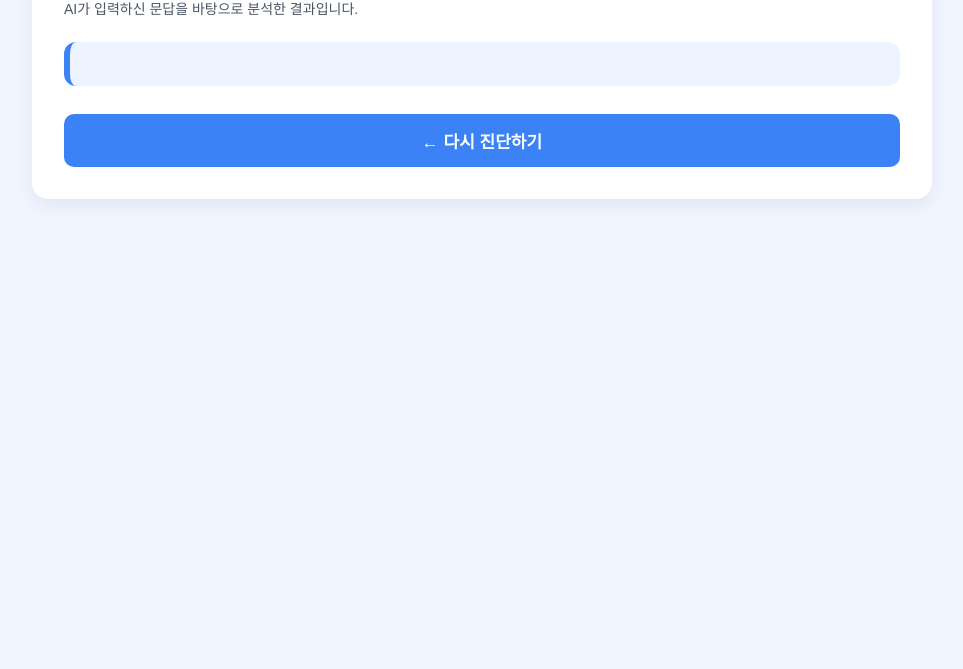
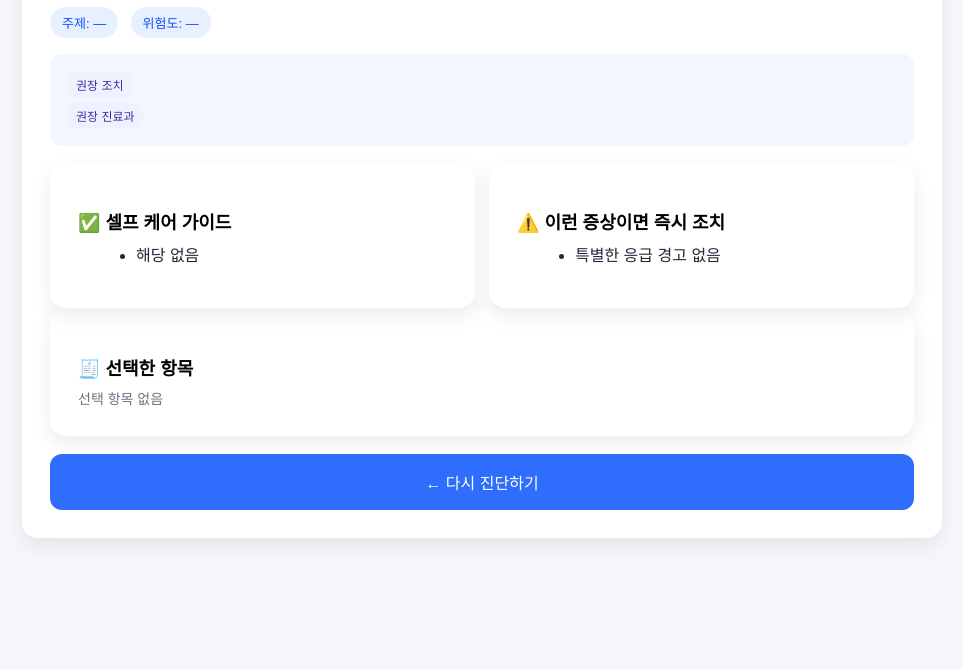
Before and after one commit to choihyunmin73-spec/noeulbit-bot, a website: page result.html in a window 1280 px wide. Shown: the part 131-800 px from the top of the page, without its empty margins (158-1121 px from the left). Drawn offline with Linux system fonts and the light colour scheme.

Commit message:
Update result.html

```diff
--- a/result.html
+++ b/result.html
@@ -2,97 +2,93 @@
 <html lang="ko">
 <head>
 <meta charset="UTF-8">
-<meta name="viewport" content="width=device-width, initial-scale=1.0">
 <title>노을빛하루 종합 진단 결과</title>
-
 <style>
-  body {
-    font-family: "Noto Sans KR", sans-serif;
-    background:#f1f5ff;
-    margin:0;
-  }
-
-  .wrap {
-    max-width:900px;
-    margin:40px auto;
-    padding:16px;
-  }
-
-  .card {
-    background:white;
-    padding:32px;
-    border-radius:16px;
-    box-shadow:0 6px 18px rgba(0,0,0,0.07);
-  }
-
-  h2 {
-    margin:0;
-    font-size:24px;
-    font-weight:800;
-    color:#1e3a8a;
-  }
-
-  .subtitle {
-    margin-top:6px;
-    color:#4b5563;
-    font-size:14px;
-  }
-
-  /* ✅ 결과 텍스트 박스 */
-  .resultBox {
-    margin-top:24px;
-    background:#eef4ff;
-    padding:22px;
-    border-left:6px solid #3b82f6;
-    border-radius:12px;
-    font-size:16px;
-    line-height:1.6;
-    white-space:pre-line;
-  }
-
-  /* ✅ 다시하기 버튼 */
-  .btn {
-    margin-top:28px;
-    width:100%;
-    background:#3b82f6;
-    color:white;
-    padding:14px 0;
-    border:none;
-    border-radius:10px;
-    font-size:17px;
-    cursor:pointer;
-    font-weight:600;
-  }
-  .btn:hover {
-    background:#2563eb;
-  }
-
+  body{margin:0;font-family:'Noto Sans KR',sans-serif;background:#f5f7fb}
+  .wrap{max-width:920px;margin:30px auto}
+  .card{background:#fff;border-radius:16px;box-shadow:0 8px 20px rgba(0,0,0,.08);padding:28px}
+  .h1{font-size:22px;font-weight:800;margin:0 0 6px}
+  .sub{color:#64748b;margin-bottom:18px}
+  .pill{display:inline-block;padding:6px 12px;border-radius:999px;font-size:13px;margin-right:8px}
+  .pill.blue{background:#e8f0ff;color:#0f4fff}
+  .pill.amber{background:#fff1cf;color:#b45309}
+  .pill.red{background:#ffe5e5;color:#b91c1c}
+  .box{background:#f1f6ff;border-radius:12px;padding:18px;margin:16px 0}
+  h3{margin:18px 0 8px;font-size:18px}
+  ul{margin:8px 0 0 18px;color:#1f2937}
+  .btn{display:block;width:100%;text-align:center;background:#2f6efc;color:#fff;border:none;border-radius:12px;padding:16px;font-size:16px;margin-top:18px;cursor:pointer}
+  .grid{display:grid;grid-template-columns:1fr 1fr;gap:14px}
+  .muted{color:#6b7280;font-size:14px}
+  .badge{display:inline-block;padding:4px 8px;border-radius:8px;background:#eef2ff;color:#3730a3;font-size:12px;margin-right:6px}
 </style>
 </head>
 <body>
+  <div class="wrap">
+    <div class="card">
+      <div class="h1">💠 노을빛하루 종합 진단 결과</div>
+      <div class="sub">AI가 선택하신 문항을 바탕으로 초기 건강 상태와 조치를 안내해 드립니다.</div>
 
-<div class="wrap">
-  <div class="card">
+      <div id="headerPills"></div>
 
-    <h2>🔹 노을빛하루 종합 진단 결과</h2>
-    <div class="subtitle">AI가 입력하신 문답을 바탕으로 분석한 결과입니다.</div>
+      <div class="box" id="summaryBox"></div>
 
-    <!-- ✅ AI가 생성한 결과가 여기 표시됨 -->
-    <div class="resultBox" id="resultText"></div>
+      <div class="grid">
+        <div class="card">
+          <h3>✅ 셀프 케어 가이드</h3>
+          <ul id="tipList"></ul>
+        </div>
+        <div class="card">
+          <h3>⚠️ 이런 증상이면 즉시 조치</h3>
+          <ul id="rfList"></ul>
+          <p class="muted" id="rfNote"></p>
+        </div>
+      </div>
 
-    <button class="btn" onclick="location.href='/'">← 다시 진단하기</button>
+      <div class="card">
+        <h3>🧾 선택한 항목</h3>
+        <div id="chipArea"></div>
+      </div>
 
+      <button class="btn" onclick="location.href='/'">← 다시 진단하기</button>
+    </div>
   </div>
-</div>
 
 <script>
-  // URL 파라미터에서 text(결과) 읽기
-  const params = new URLSearchParams(location.search);
-  const text = params.get("text");
+(function(){
+  // payload 를 URL로 전달받음
+  const q = new URLSearchParams(location.search);
+  const raw = q.get("payload") || "{}";
+  let data = {};
+  try { data = JSON.parse(decodeURIComponent(raw)); } catch(e){}
 
-  // 결과 출력
-  document.getElementById("resultText").innerText = text;
+  // 헤더 필
+  const pills = [];
+  pills.push(`<span class="pill blue">주제: ${data.topic || '—'}</span>`);
+  const sevClass = data.severity === '높음' ? 'red' : data.severity === '중간' ? 'amber' : 'blue';
+  pills.push(`<span class="pill ${sevClass}">위험도: ${data.severity || '—'}</span>`);
+  document.getElementById('headerPills').innerHTML = pills.join(' ');
+
+  // 요약
+  const sum = `
+    <div><span class="badge">권장 조치</span> ${data.action || ''}</div>
+    <div style="margin-top:6px;"><span class="badge">권장 진료과</span> ${data.dept || ''}</div>
+  `;
+  document.getElementById('summaryBox').innerHTML = sum;
+
+  // 팁
+  const tips = (data.tips || []).map(t => `<li>${t}</li>`).join('') || '<li>해당 없음</li>';
+  document.getElementById('tipList').innerHTML = tips;
+
+  // 레드플래그
+  const rfs = (data.redflags || []).map(r => `<li>${r}</li>`).join('') || '<li>특별한 응급 경고 없음</li>';
+  document.getElementById('rfList').innerHTML = rfs;
+  document.getElementById('rfNote').innerText =
+    (data.redflags && data.redflags.length) ? "※ 위 증상 발생 시 지체 없이 119 또는 응급실 방문을 권합니다." : "";
+
+  // 선택 항목 칩
+  const chips = (data.checks || []).map(c => `<span class="pill blue" style="margin-bottom:8px;">${c}</span>`).join(' ');
+  document.getElementById('chipArea').innerHTML = chips || '<span class="muted">선택 항목 없음</span>';
+})();
 </script>
-
 </body>
 </html>
```
